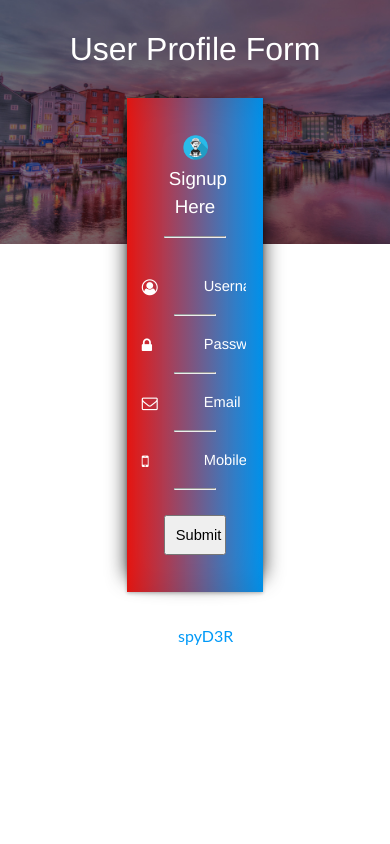
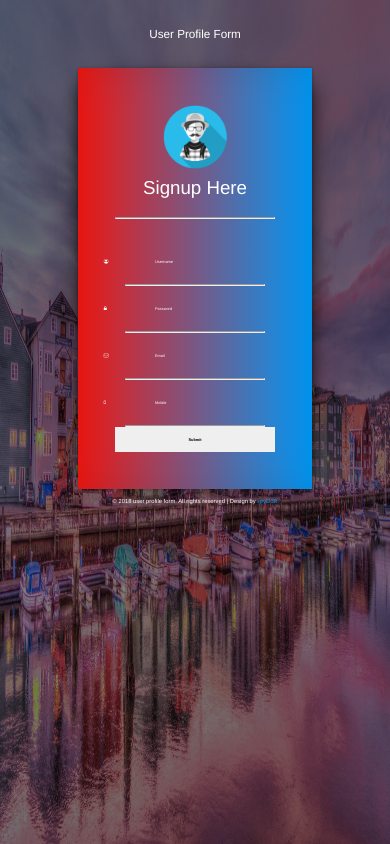
Before and after one commit to dupadhyay3/user-signup-form-templete, a PHP site: page / in a window 390 px wide. Run offline with PHP 8.4, Linux system fonts and the light colour scheme; some libraries are stand-ins or nearby versions.

Commit message:
Add files via upload

```diff
--- a/css/style.css
+++ b/css/style.css
@@ -8,11 +8,12 @@
 body {
     background-color: rgba(120, 75, 40, currentColor);
     background-image: url("../img/bg1.jpg");
-    background-size: 100%;
+    background-size: 100% 100%;
     background-repeat: no-repeat;
     background-attachment: fixed;
     line-height: 1.5;
     margin: auto;
+    /* font-size: 100%; */
 }
 
 body,
@@ -80,7 +81,7 @@ h3 {
 }
 
 .form-main {
-    width: 35%;
+    width: 36%;
     /* height: 80%; */
     margin: auto;
     text-align: center;
@@ -104,6 +105,7 @@ h3 {
     text-align: center;
     height: 40%;
     width: 40%;
+    /* position: fixed; */
 }
 
 .form-main-top hr {
@@ -117,6 +119,7 @@ h3 {
     position: absolute;
     vertical-align: middle;
     margin-top: 21px;
+    font-size: 1.2vw;
 }
 
 .input-field hr {
@@ -141,22 +144,39 @@ input[type="password"]:active {
 
 input[type="text"],
 input[type="password"],
-input[type="submit"] {
+input[type="submit"],
+input[type="button"],
+input[type="reset"] {
     width: 100%;
     padding: 10px;
-    font-size: 11pt;
+    font-size: 1vw;
     margin: auto;
     margin-left: 30px;
     margin-top: 10px;
     margin-bottom: 10px;
 }
 
-input[type="submit"] {
-    width: 100%;
+input[type="submit"],
+input[type="button"],
+input[type="reset"] {
+    width: 80%;
     padding: 10px;
-    font-size: 11pt;
+    font-size: 1vw;
     margin: auto;
     margin-top: 25px;
+    border: none;
+    outline: none;
+    color: black;
+    font-weight: bold;
+}
+
+input[type="submit"]:hover,
+input[type="button"]:hover,
+input[type="reset"]:hover {
+    background: #0099F7;
+    background: -webkit-linear-gradient(to right, #0099F7, #F11712);
+    background: linear-gradient(to right, #0099F7, #F11712);
+    color: white;
 }
 
 footer {
@@ -164,6 +184,7 @@ footer {
     vertical-align: middle;
     margin: auto;
     margin-bottom: 5%;
+    font-size: 1.5vw;
 }
 
 footer a {
@@ -172,6 +193,73 @@ footer a {
     font-family: 'Lato', sans-serif;
     text-decoration: none;
     text-transform: none;
+}
+
+h1 {
+    font-size: 3vw;
+}
+
+h2 {
+    font-size: 2vw;
+}
+
+code {
+    color: aqua;
+    font-size: 1vw;
+}
+
+@media only screen and (max-width: 700px) {
+    input[type=submit],
+    input[type=reset],
+    input[type="button"] {
+        width: 100%;
+        margin-top: 0;
+        vertical-align: middle;
+    }
+    footer {
+        margin: auto;
+        margin-left: 1px;
+        margin-right: 1px;
+    }
+    .form-main {
+        width: 50%;
+    }
+}
+
+@media only screen and (max-width: 600px) {
+    input[type=submit],
+    input[type=reset],
+    input[type="button"] {
+        width: 100%;
+        margin-top: 0;
+        vertical-align: middle;
+    }
+    footer {
+        margin: auto;
+        margin-left: 1px;
+        margin-right: 1px;
+    }
+    .form-main {
+        width: 50%;
+    }
+}
+
+@media only screen and (max-width: 400px) {
+    input[type=submit],
+    input[type=reset],
+    input[type="button"] {
+        width: 100%;
+        margin-top: 0;
+        vertical-align: middle;
+    }
+    footer {
+        margin: auto;
+        margin-left: 1px;
+        margin-right: 1px;
+    }
+    .form-main {
+        width: 60%;
+    }
 }
 
 ::placeholder {
--- a/index.php
+++ b/index.php
@@ -1,3 +1,32 @@
+<?php
+$err= ["","","",""];
+$ele = ["","","",""];
+$scrpt="";
+function val($ele, $msg, $reg){
+    if(empty($ele)){
+        return $msg="* Required Field";
+    }else{
+        if(!preg_match($reg,$ele)){
+            return $msg;
+        }else{
+        return $msg="";}
+    }
+}
+if(isset($_POST["Submit"])){
+    $ele = array($_POST['usrName'],$_POST['usrPwd'],$_POST['usrEml'],$_POST['usrMbl']);
+    $msg = array("* Only Charcater, Digits & _ Allowed","* Invalid Password. Ex. Abc@123, And Min 6 Character ", "* Invalid Email. Ex. abc.xyz.com", "* Only Digits Allowed & ");
+    $regex = array("/^[a-zA-Z0-9_]*$/", "/^\S*(?=\S{6,})(?=\S*[\W])(?=\S*[a-z])(?=\S*[A-Z])(?=\S*[\d])\S*$/", "/(?=^.{8,}$)((?=.*\d)|(?=.*\W+))(?![.\n])(?=.*[A-Z])(?=.*[a-z]).*$)/" , "/^[_a-z0-9-]+(\.[_a-z0-9-]+)*@[a-z0-9-]+(\.[a-z0-9-]+)*(\.[a-z]{2,3})$/", "/^[6-9][0-9]{9}$/");
+
+    $err[0]=val($ele[0],$msg[0],$regex[0]);
+    $err[1]=val($ele[1],$msg[1],$regex[1]);
+    $err[2]=val($ele[2],$msg[2],$regex[3]);
+    $err[3]=val($ele[3],$msg[3],$regex[4]);
+
+    if(!empty($ele[0]) && !empty($ele[1]) && !empty($ele[2]) && !empty($ele[3])){
+        $scrpt="<script> alert('Form Validate Successfully');</script>";
+    }
+}
+?>
 <!DOCTYPE html>
 <html lang="en">
 <head>
@@ -7,7 +36,20 @@
     <title>Registration</title>
     <link rel="stylesheet" href="css/style.css">
     <link rel="stylesheet" href="https://maxcdn.bootstrapcdn.com/font-awesome/4.7.0/css/font-awesome.min.css">
-    <script src></script>
+    <script type = "text/javascript" src = "https://ajax.googleapis.com/ajax/libs/jquery/2.1.3/jquery.min.js"></script>
+    <script type = "text/javascript" src = "https://ajax.googleapis.com/ajax/libs/jqueryui/1.11.3/jquery-ui.min.js"></script>
+<?php echo $scrpt; ?>
+    <!-- <script type = "text/javascript" language = "javascript">
+        $(document).ready(function() {
+
+            $("#btnSubmit").click(function(){
+                $("#ipf1").effect( "shake", {times:2}, 1000 );
+                $("#ipf1 i").effect( "shake", {times:2}, 1000 );
+                $("#ipf1 hr").effect( "shake", {times:2}, 1000 );
+            });
+
+        });
+    </script> -->
 </head>
 <body>
     <div class="header">
@@ -21,25 +63,29 @@
         </div>
         <div class="form-main-bottom">
             <form method="post" action="index.php">
-                <div class="input-field">
+                <div id="ipf1" class="input-field">
                     <i class="fa fa-user-circle-o" aria-hidden="true"></i>
-                    <input type="text" id="txtUsername" placeholder="Username" name="usrName">
+                    <input type="text" id="txtUsername" placeholder="Username" name="usrName" value="<?php echo $ele[0]; ?>">
                     <hr>
+                    <code><?php echo $err[0]; ?></code>
                 </div>
-                <div class="input-field">
+                <div id="ipf2" class="input-field">
                     <i class="fa fa-lock" aria-hidden="true"></i>
-                    <input type="password" id="txtPassword" placeholder="Password" name="usrPwd">
+                    <input type="password" id="txtPassword" placeholder="Password" name="usrPwd" value="<?php echo $ele[1]; ?>">
                     <hr>
+                    <code><?php echo $err[1]; ?></code>
                 </div>
-                <div class="input-field">
+                <div id="ipf3" class="input-field">
                     <i class="fa fa-envelope-o" aria-hidden="true"></i>
-                    <input type="text" id="txtEmail" placeholder="Email" name="usrEml">
+                    <input type="text" id="txtEmail" placeholder="Email" name="usrEml" value="<?php echo $ele[2]; ?>">
                     <hr>
+                    <code><?php echo $err[2]; ?></code>
                 </div>
-                <div class="input-field">
+                <div id="ipf4" class="input-field">
                     <i class="fa fa-mobile-phone w3l-4" aria-hidden="true"></i>
-                    <input type="text" id="txtMobile" placeholder="Mobile" name="usrMbl">
+                    <input type="text" id="txtMobile" placeholder="Mobile" name="usrMbl" value="<?php echo $ele[3]; ?>">
                     <hr>
+                    <code><?php echo $err[3]; ?></code>
                 </div>
                 <div class="input-field">
                     <input type="submit" id="btnSubmit" name="Submit" value="Submit">
@@ -47,6 +93,6 @@
             </form>
         </div>
     </div>
-    <footer> &copy; <?php echo date("Y"); ?> user profile form. All rights reserved | Design by <a href="https://facebook.com/dupadhyay3">spyD3R</a></footer>
+    <footer> &copy; <?php echo date("Y"); ?> user profile form. All rights reserved | Design by <a target="_blank" href="https://facebook.com/dupadhyay3">spyD3R</a></footer>
 </body>
 </html>
```
